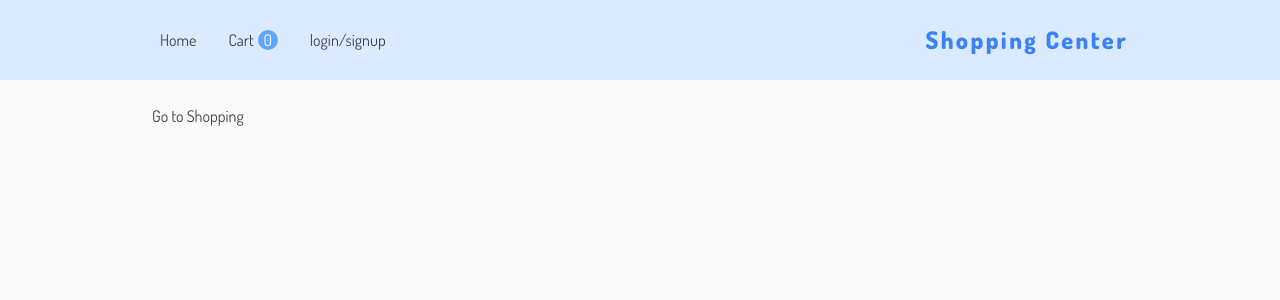
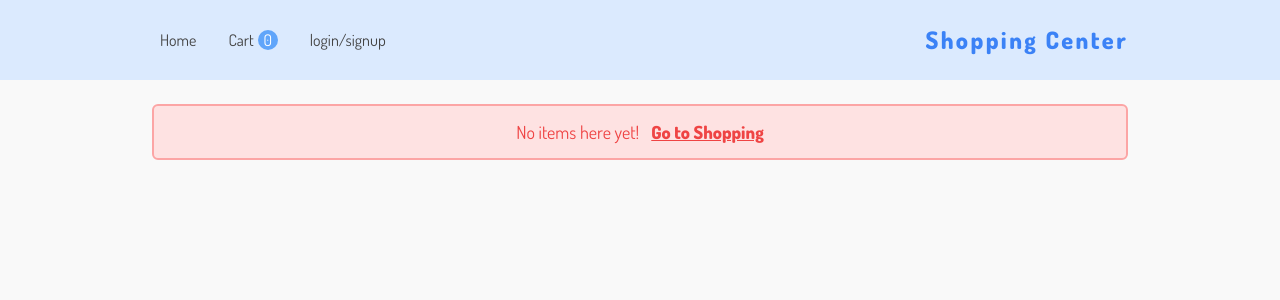
Before and after one commit to setykarimi/Shopping-Website, a React (Create React App) app: page /checkout in a window 1280 px wide. Shown: the top 300 px of the page. Built offline with nearby package versions, Linux system fonts and the light colour scheme.

Commit message:
add key for cart Information, add classes for Go Shoppping part

```diff
--- a/src/pages/CheckoutPage.js
+++ b/src/pages/CheckoutPage.js
@@ -8,8 +8,9 @@ const CheckoutPage = () => {
 
     if (!cart.length) {
         return (
-            <div>
-                <Link to='/'>Go to Shopping</Link>
+            <div className='bg-red-100 py-3 rounded-md border-2 border-red-300 text-red-500 text-lg text-center'>
+            <span className='mr-3'>No items here yet!</span>
+                <Link to='/' className='text-red-500 font-black underline'>Go to Shopping</Link>
             </div>
         )
     }
@@ -31,7 +32,7 @@ const CheckoutPage = () => {
                            <div className='px-0 sm:px-8'>
                             {cart && cart.map(c => {
                                 return (
-                                    <div className='flex justify-between mb-3'>
+                                    <div className='flex justify-between mb-3' key={c._id}>
                                         <b className='text-lg'>{c.name} <span className='text-red-300'>*</span> {c.quantity}</b>
                                         <span className='text-lg'>${c.quantity * c.offPrice}</span>
                                     </div>)
```
